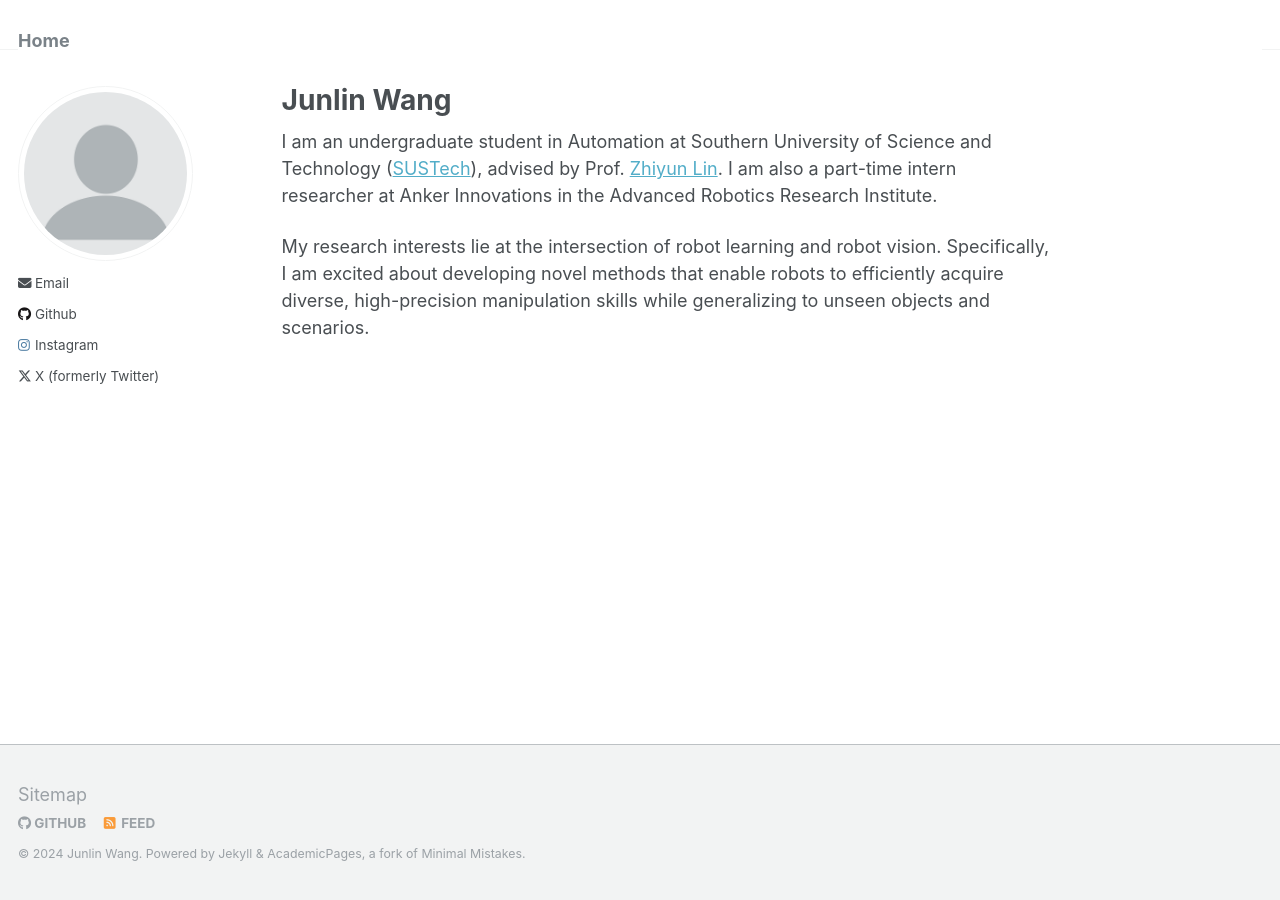
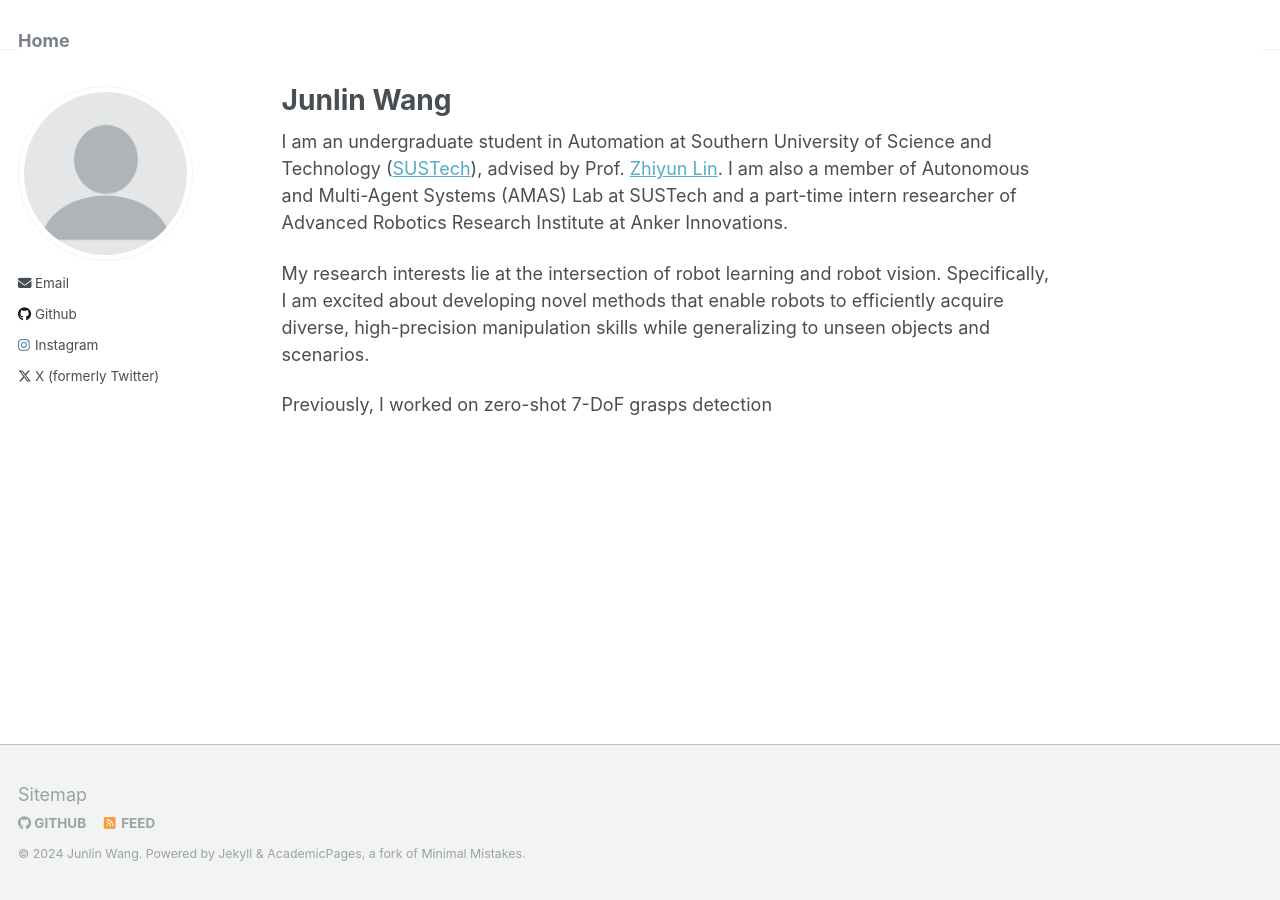
Before and after one commit to HenryWJL/HenryWJL.github.io, a Jekyll site: the page built from _pages/about.md, in a window 1280 px wide. Built offline with Jekyll 4.4.1, drawn with Linux system fonts in a browser that asks for light colours.

Commit message:
Update about.md

```diff
--- a/_pages/about.md
+++ b/_pages/about.md
@@ -7,6 +7,8 @@ redirect_from:
   - /about.html
 ---
 
-I am an undergraduate student in Automation at Southern University of Science and Technology ([SUSTech](https://www.sustech.edu.cn/en/)), advised by Prof. [Zhiyun Lin](https://scholar.google.com/citations?user=ic9y2dIAAAAJ&hl=en). I am also a part-time intern researcher at Anker Innovations in the Advanced Robotics Research Institute.
+I am an undergraduate student in Automation at Southern University of Science and Technology ([SUSTech](https://www.sustech.edu.cn/en/)), advised by Prof. [Zhiyun Lin](https://scholar.google.com/citations?user=ic9y2dIAAAAJ&hl=en). I am also a member of Autonomous and Multi-Agent Systems (AMAS) Lab at SUSTech and a part-time intern researcher of Advanced Robotics Research Institute at Anker Innovations.
 
 My research interests lie at the intersection of robot learning and robot vision. Specifically, I am excited about developing novel methods that enable robots to efficiently acquire diverse, high-precision manipulation skills while generalizing to unseen objects and scenarios.
+
+Previously, I worked on zero-shot 7-DoF grasps detection
```
